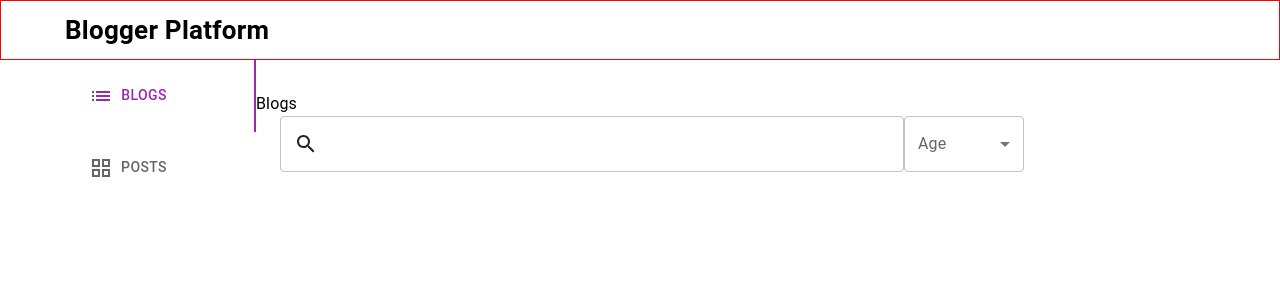
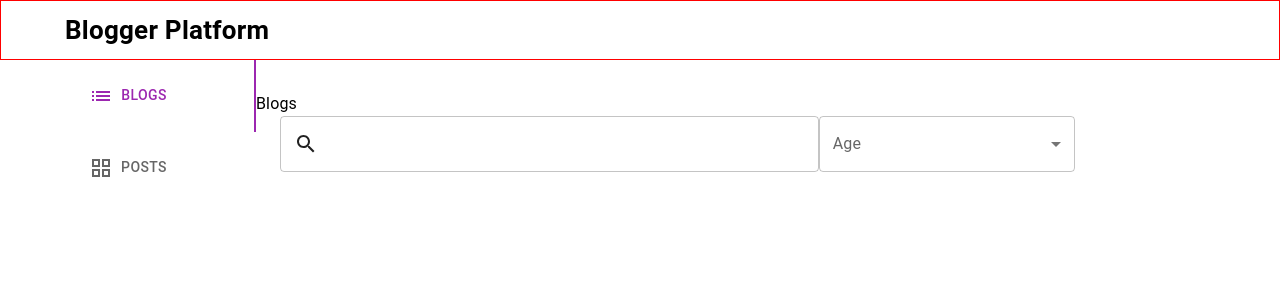
Before and after one commit to R3laxation/ChatProject, a React (Create React App) app: page / in a window 1280 px wide. Shown: the top 300 px of the page. Built offline with nearby package versions, Linux system fonts and the light colour scheme.

Commit message:
Changed Select layout

```diff
--- a/src/components/select/Select.tsx
+++ b/src/components/select/Select.tsx
@@ -2,8 +2,8 @@ import * as React from 'react';
 import Box from '@mui/material/Box';
 import InputLabel from '@mui/material/InputLabel';
 import MenuItem from '@mui/material/MenuItem';
-import FormControl from '@mui/material/FormControl';
-import Select, { SelectChangeEvent } from '@mui/material/Select';
+import Select, {SelectChangeEvent} from '@mui/material/Select';
+import {StyledSelect} from "./styled";
 
 export const SelectComponent = () => {
 
@@ -15,7 +15,7 @@ export const SelectComponent = () => {
 
     return (
         <Box sx={{ minWidth: 120 }}>
-            <FormControl fullWidth>
+            <StyledSelect>
                 <InputLabel id="demo-simple-select-label">Age</InputLabel>
                 <Select
                     labelId="demo-simple-select-label"
@@ -28,7 +28,7 @@ export const SelectComponent = () => {
                     <MenuItem value={20}>Twenty</MenuItem>
                     <MenuItem value={30}>Thirty</MenuItem>
                 </Select>
-            </FormControl>
+            </StyledSelect>
         </Box>
     );
 };
--- /dev/null
+++ b/src/components/select/styled.ts
@@ -0,0 +1,6 @@
+import styled from "@emotion/styled";
+import { FormControl } from "@mui/material";
+
+export const StyledSelect = styled(FormControl)`
+  width: 256px;
+`
```
